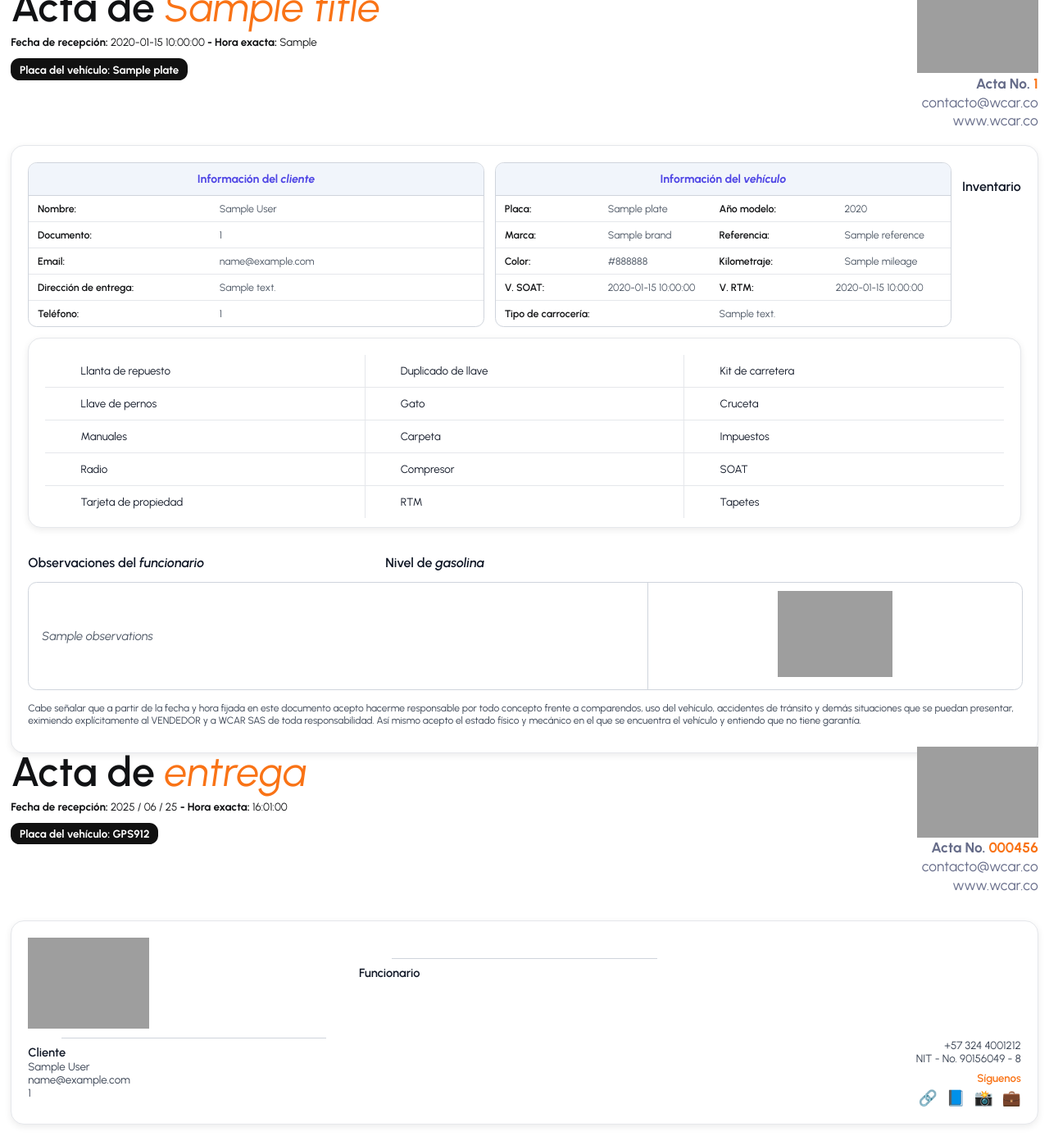
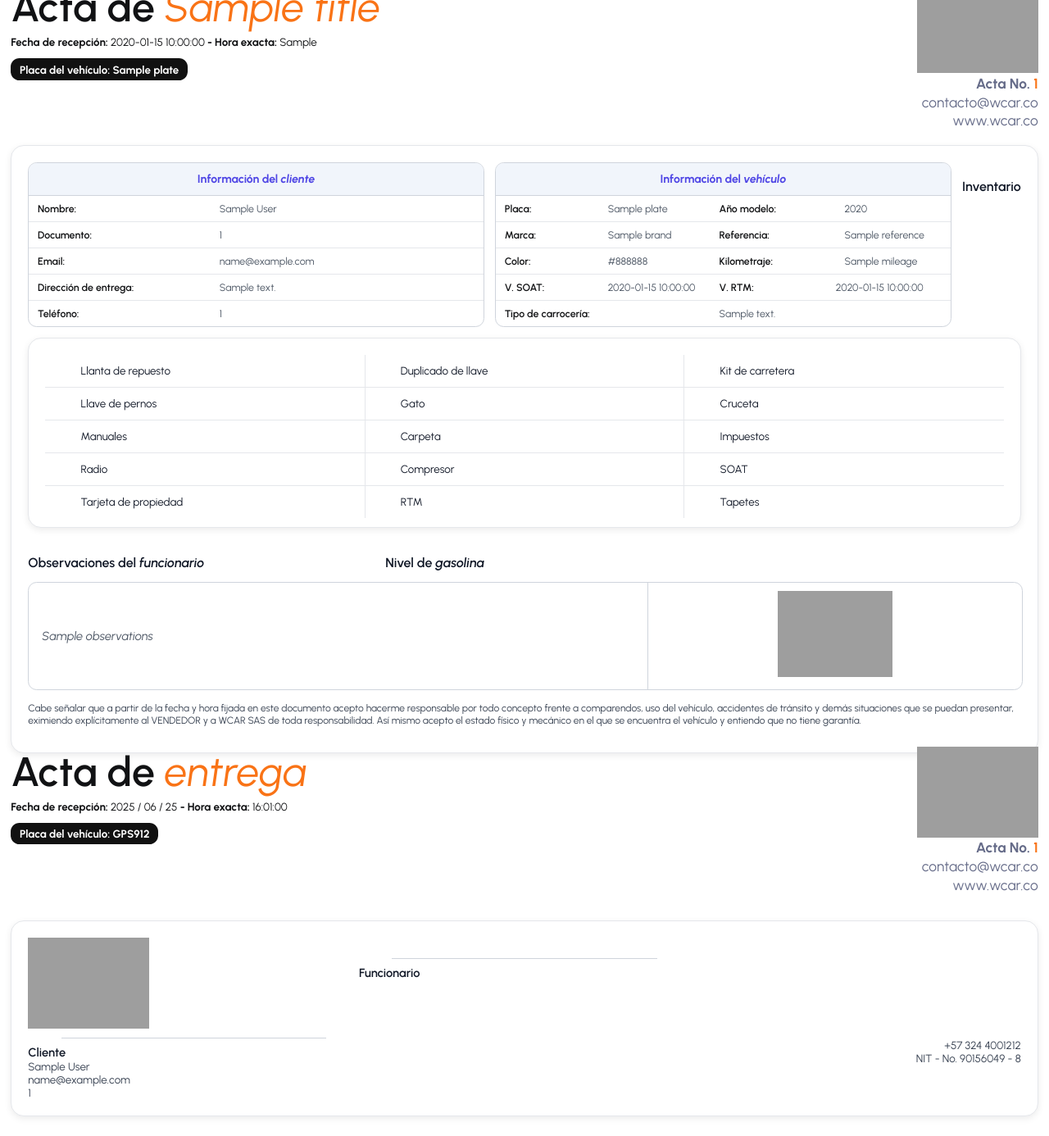
Before and after one commit to experienciawcar/peritaje-PDF, a Flask app: template templates/actas.html in a window 1280 px wide. Shown: the whole page at 82% size. After the commit the page ends 1363 px from the top, so only its background shows below. Run offline with Flask 2, Linux system fonts and the light colour scheme; the template is opened without the code that fills it: most values are stand-ins (such as "Sample title", 1, 10 or a date in 2020); grey boxes are pictures that could not be loaded.

Commit message:
update templates

```diff
--- a/templates/actas.html
+++ b/templates/actas.html
@@ -384,7 +384,7 @@
       <div
         style="text-align: left; font-size: 13pt; display: flex; flex-direction: column; align-items: flex-end; gap: 2pt;">
         <img style="width: 148px;" src="https://wcar.co/assets/logos/horizontal.svg" alt="Logo WCAR" />
-        <p style="color: #666C89; font-weight: 700; margin: 0;">Acta No. <span class="highlight">000456</span></p>
+        <p style="color: #666C89; font-weight: 700; margin: 0;">Acta No. <span class="highlight">{{id}}</span></p>
         <p style="color: #666C89; font-weight: 400; margin: 0;">contacto@wcar.co</p>
         <p style="color: #666C89; font-weight: 400; margin: 0;">www.wcar.co</p>
       </div>
@@ -415,14 +415,6 @@
       <div style="flex: 1; text-align: right; font-size: 10pt; color: #374151; margin-top: 123px;">
         <p style="margin: 0;">+57 324 4001212</p>
         <p style="margin: 0;">NIT - No. 90156049 - 8</p>
-        <p style="margin: 0; margin-top: 6pt; font-weight: 600; color: #f97316;">Síguenos</p>
-        <div
-          style="margin-top: 4pt; display: flex; justify-content: flex-end; gap: 8pt; font-size: 14pt; color: #374151;">
-          <span>🔗</span>
-          <span>📘</span>
-          <span>📸</span>
-          <span>💼</span>
-        </div>
       </div>
     </div>
   </div>
```
